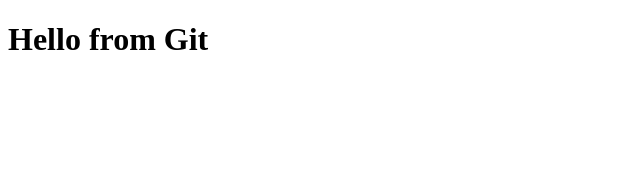
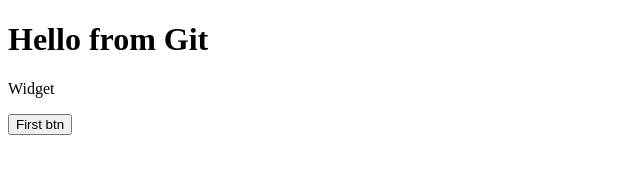
Before and after one commit to SergeyKagal/my_project, a plain HTML site: page index.html in a window 1280 px wide. Shown: the whole page, without its empty margins (0-640 px from the left). Drawn offline with Linux system fonts and the light colour scheme.

Commit message:
add widget

```diff
--- a/index.html
+++ b/index.html
@@ -10,6 +10,10 @@
 
 <body>
     <h1>Hello from Git</h1>
+    <div id="container">
+        <p class="p1">Widget</p>
+        <button class="b1">First btn</button>
+    </div>
 </body>
 
 </html>
```
